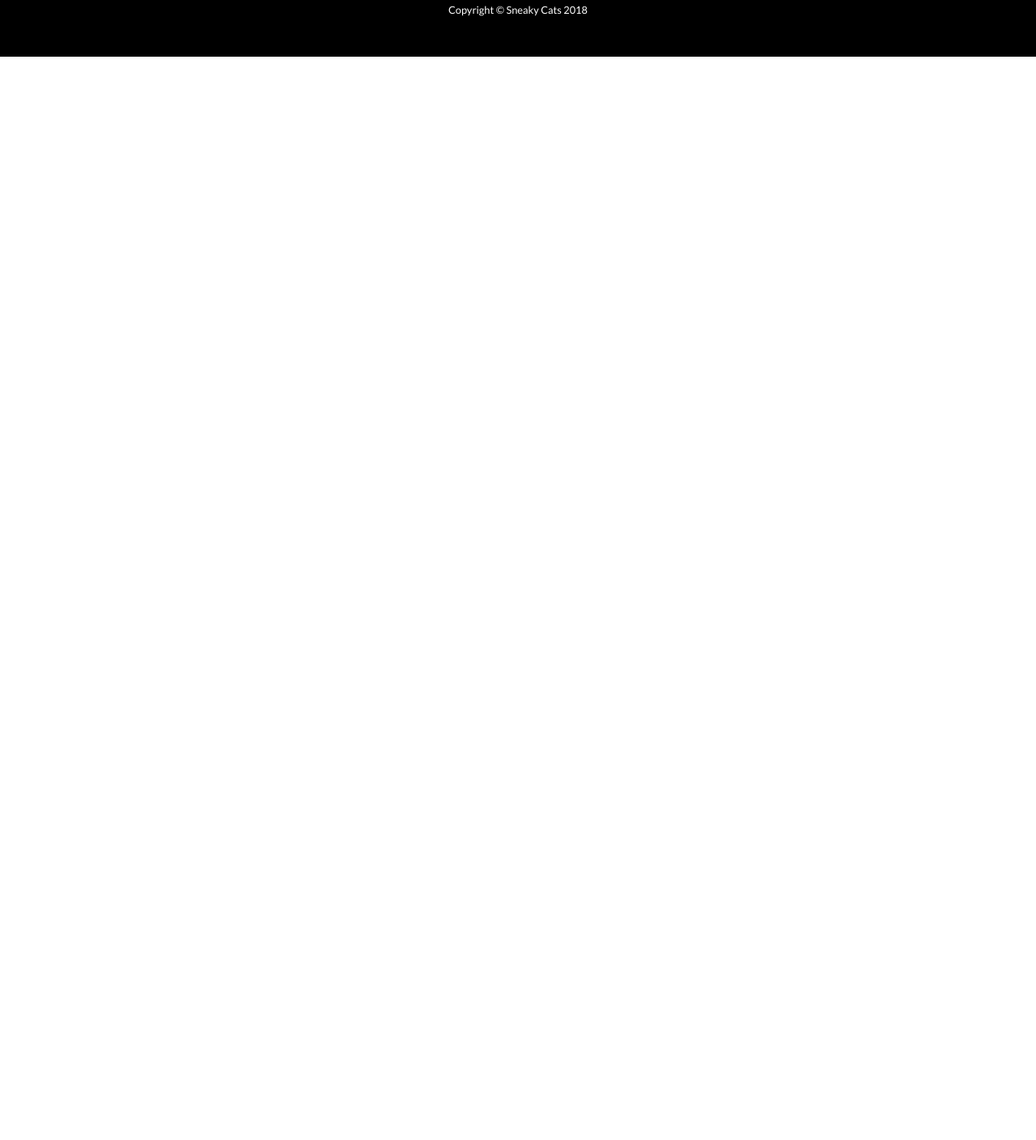
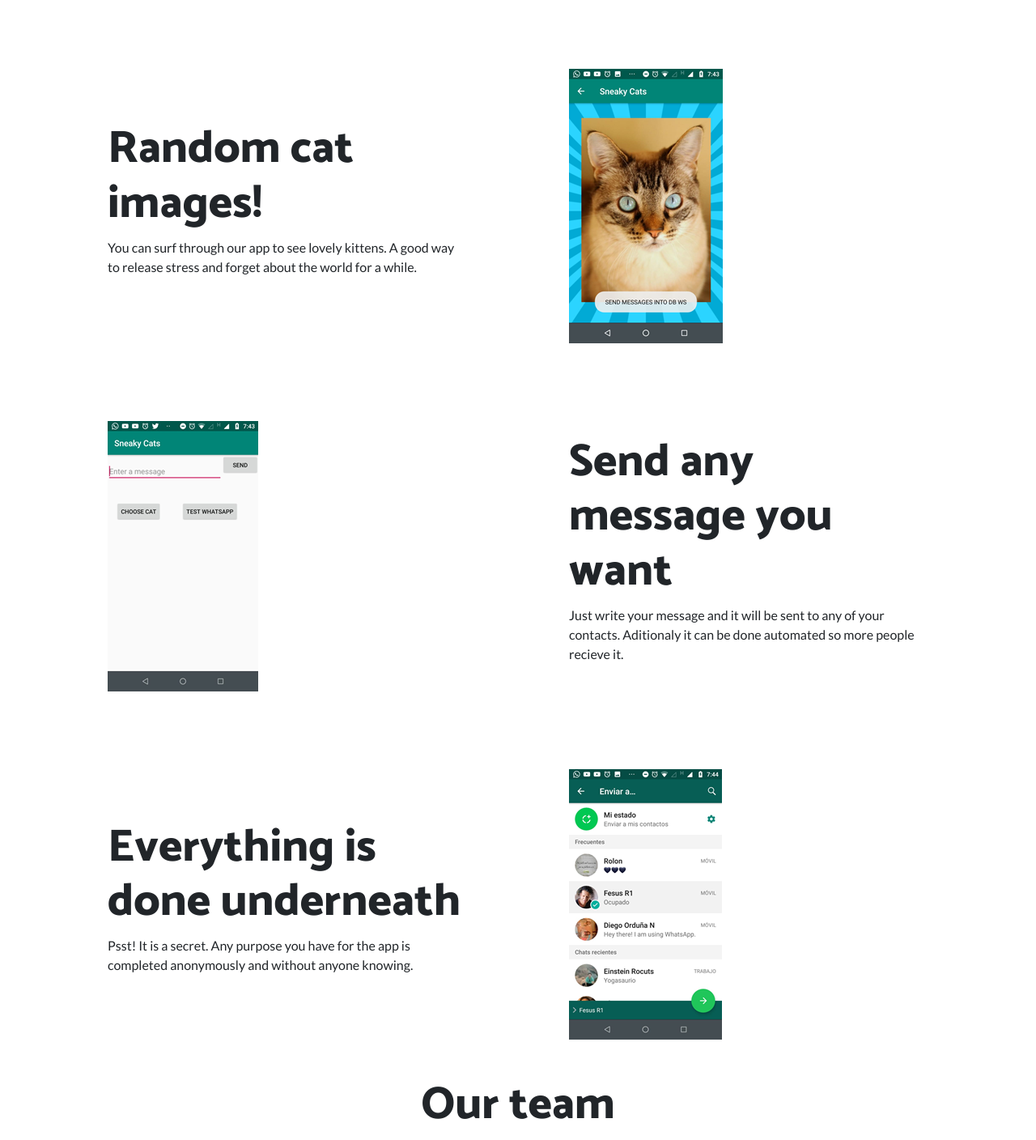
Before and after one commit to Kenneth-ca/sneaky_cats, a Flask app: page /about in a window 1280 px wide. Shown: the part 656-2064 px from the top of the page at 81% size. Before the commit the page ends 726 px from the top, so only its background shows below. Run offline with Flask 2, Linux system fonts and the light colour scheme; some libraries are stand-ins or nearby versions.

Commit message:
Updating about route with dev info

```diff
--- a/landingpage/static/assets/bootstrap/css/more.css
+++ b/landingpage/static/assets/bootstrap/css/more.css
@@ -27,6 +27,11 @@
 	background-color: #fff;
 }
 
+header.masthead {
+	padding-top: calc(2rem + 72px);
+	padding-bottom: 2rem;
+}
+
 header.masthead p {
 	font-size: 1rem;
 	font-weight: 400;
--- a/landingpage/templates/about.html
+++ b/landingpage/templates/about.html
@@ -34,13 +34,114 @@
         </div>
     </nav>
     <header class="masthead text-center text-white">
-        <div class="masthead-content">
-            <div class="container">
+        <h2 class="about_title">Purpose of the project</h2>
+        <p class="about_text"> This project is mainly to spread the love for cats to the world and make it easy to share pictures of cats we like. However we also have the mission to educate people about their own security. Over a thousand of applications are deployed daily on official stores yet we don't know much about what kind of information a developer can get from us in any of those application. With our app as a program outside a official store we want to give people a positive message that can teach them about mobile applications. We count on you by downloading our application and making part of this project by also agreeing in taking basic anonymous information from your phone so that we can give you a feedback about security.</p>
+        <iframe width="420" height="315"
+            src="https://www.youtube.com/embed/WqyLv-YVDyo">
+        </iframe>
+    </header>
+
+    <section>
+        <div class="container">
+            <div class="row align-items-center">
+                <div class="col-lg-6 order-lg-2">
+			<div class="p-5"><img src="{{ url_for('static', filename='assets/img/feat01.jpg') }}"></div>
+                </div>
+                <div class="col-lg-6 order-lg-1">
+                    <div class="p-5">
+                        <h2 class="display-4"> Random cat images! </h2>
+                        <p> You can surf through our app to see lovely kittens. A good way to release stress and forget about the world for a while. </p>
+                    </div>
+                </div>
             </div>
-        <h2 class="about_title">Why this project?</h2>
-        <p class="about_text"> This project is mainly to spread the love for cats to the world and make it easy to share pictures of cats we like. However we also have the mission to educate people about their own security. Over a thousand of applications are deployed daily on official stores yet we don't know much about what kind of information a developer can get from us in any of those application. With our app as a program outside a official store we want to give people a positive message that can teach them about mobile applications. We count on you by downloading our application and making part of this project by also agreeing in taking basic anonymous information from your phone so that we can give you a feedback about security.</p>
+        </div>
+    </section>
+    <section>
+        <div class="container">
+            <div class="row align-items-center">
+                <div class="col-lg-6 order-lg-1">
+			<div class="p-5"><img src="{{ url_for('static', filename='assets/img/feat02.jpg') }}"></div>
+                </div>
+                <div class="col-lg-6 order-lg-2">
+                    <div class="p-5">
+                        <h2 class="display-4">Send any message you want</h2>
+                        <p> Just write your message and it will be sent to any of your contacts. Aditionaly it can be done automated so more people recieve it. </p>
+                    </div>
+                </div>
+            </div>
+        </div>
+    </section>
+    <section>
+        <div class="container">
+            <div class="row align-items-center">
+                <div class="col-lg-6 order-lg-2">
+			<div class="p-5"><img src="{{ url_for('static', filename='assets/img/feat03.jpg') }}"></div>
+                </div>
+                <div class="col-lg-6 order-lg-1">
+                    <div class="p-5">
+                        <h2 class="display-4">Everything is done underneath</h2>
+                        <p> Psst! It is a secret. Any purpose you have for the app is completed anonymously and without anyone knowing. </p>
+                    </div>
+                </div>
+            </div>
+        </div>
+    </section>
 
-    </header>
+    <section>
+        <h2 class="display-4" style="text-align: center"> Our team </h2>
+        <div class="container">
+            <div class="row align-items-center">
+                <div class="col-lg-6 order-lg-2">
+			<div class="p-5"><img class="rounded-circle img-fluid" src="https://media.licdn.com/dms/image/C4E03AQGsNifffpwjsA/profile-displayphoto-shrink_200_200/0?e=1577923200&v=beta&t=3egSIDzZKp4X8SMVz5GzRGICVBKGlC1I2bwqzAKCKaI"></div>
+                </div>
+                <div class="col-lg-6 order-lg-1">
+                    <div class="p-5">
+                        <h2 class="display-4">Fesus Rocuts</h2>
+                        <p> Software developer passionate about sustainable initiatives that challenges me. </p>
+                        <a href="https://github.com/fesusrocuts"> Github </a>
+                        <a href="https://twitter.com/fesusrocuts"> | Twitter | </a>
+                        <a href="https://www.linkedin.com/in/fesus/"> LinkedIn </a>
+                    </div>
+                </div>
+            </div>
+        </div>
+    </section>
+    <section>
+        <div class="container">
+            <div class="row align-items-center">
+                <div class="col-lg-6 order-lg-2">
+			<div class="p-5"><img class="rounded-circle img-fluid" src="https://media.licdn.com/dms/image/C4E03AQFPDN2pNPCjwg/profile-displayphoto-shrink_200_200/0?e=1577923200&v=beta&t=usVVf6sYddYROaaGzXyKE6a2mONTEyt2YptUDXC-8cg"></div>
+                </div>
+                <div class="col-lg-6 order-lg-1">
+                    <div class="p-5">
+                        <h2 class="display-4">Mariana Plazas</h2>
+                        <p> A young Software Developer interested in computer science, fan of low level and backend. </p>
+                        <a href="https://github.com/marianaplazas"> Github </a>
+                        <a href="https://twitter.com/marianaplazas"> | Twitter | </a>
+                        <a href="https://www.linkedin.com/in/mariana-plazas-b7235816a/"> LinkedIn </a>
+                    </div>
+                </div>
+            </div>
+        </div>
+    </section>
+    <section>
+        <div class="container">
+            <div class="row align-items-center">
+                <div class="col-lg-6 order-lg-2">
+			<div class="p-5"><img class="rounded-circle img-fluid" src="https://media.licdn.com/dms/image/C4E03AQFJ6_9IlCLHKw/profile-displayphoto-shrink_200_200/0?e=1577923200&v=beta&t=LTIjrAPC30GCxSyzHqQ55iuwj-1PK-h6ZZMB99luYEA"></div>
+                </div>
+                <div class="col-lg-6 order-lg-1">
+                    <div class="p-5">
+                        <h2 class="display-4">Kenneth Cortes</h2>
+                        <p> Software Developer and economist. Passionate about modelling and automation. </p>
+                        <a href="https://github.com/Kenneth-ca"> Github </a>
+                        <a href="https://twitter.com/Kenneth_ca7"> | Twitter | </a>
+                        <a href="https://media.licdn.com/dms/image/C4E03AQFPDN2pNPCjwg/profile-displayphoto-shrink_200_200/0?e=1577923200&v=beta&t=usVVf6sYddYROaaGzXyKE6a2mONTEyt2YptUDXC-8cg"> LinkedIn </a>
+                    </div>
+                </div>
+            </div>
+        </div>
+    </section>
 
     <footer class="py-5 bg-black">
         <div class="container">
```
Also changed, not shown: landingpage/static/assets/img/feat01.jpg (added), landingpage/static/assets/img/feat02.jpg (added), landingpage/static/assets/img/feat03.jpg (added).
